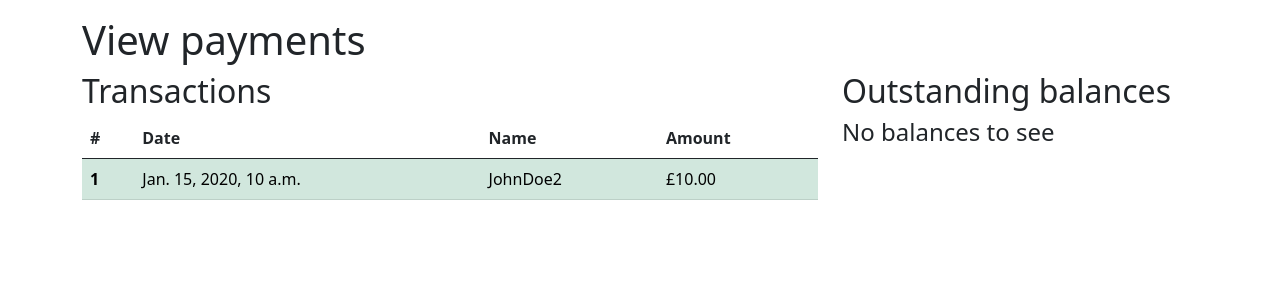
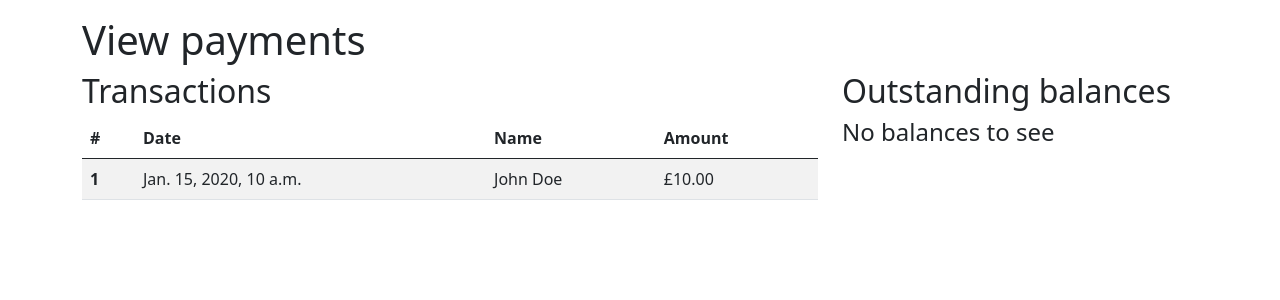
Before and after one commit to baldeep-gill/seg-cw1, a Django app: page /admin/payments in a window 1280 px wide. Shown: the part 56-356 px from the top of the page. Run offline with Django 4.2, Linux system fonts and the light colour scheme; a user stored in the database is signed in; data comes from the database, SQL or seed files in the repository; tables that the repository leaves empty hold one stand-in row (values such as "Sample post"); parts of the project's set-up code (start-up, migrations or seed data) failed here and were passed over; some libraries are stand-ins or nearby versions.

Commit message:
Fix admin homepage issue

```diff
--- a/lessons/templates/admin_home.html
+++ b/lessons/templates/admin_home.html
@@ -17,6 +17,7 @@
                     <p>
                       <a href="{% url 'admin_lessons' %}" class="btn btn-lg btn-secondary">
                       See booked lessons
+                      </a>
                     </p>
                     <p>
                       <a href="{% url 'payments' %}" class="btn btn-lg btn-secondary">
--- a/lessons/templates/admin_payments.html
+++ b/lessons/templates/admin_payments.html
@@ -7,7 +7,7 @@
   <div class="row">
     <div class="col-8">
       <h2>Transactions</h2>
-      <table class="table">
+      <table class="table table-striped">
         <thead>
           <tr>
             <th scope="col">#</th>
@@ -18,10 +18,10 @@
         </thead>
         <tbody>
           {% for transfer in transfers %}
-          <tr class="table-success">
+          <tr class="">
             <th scope="row">{{ transfer.transfer_id }}</th>
             <td>{{ transfer.date_received }}</td>
-            <td>{{ transfer.invoice.student }}</td>
+            <td>{{ transfer.invoice.student.full_name }}</td>
             <td>£{{ transfer.invoice.price}}.00</td>
           </tr>
           {% endfor %}
```
